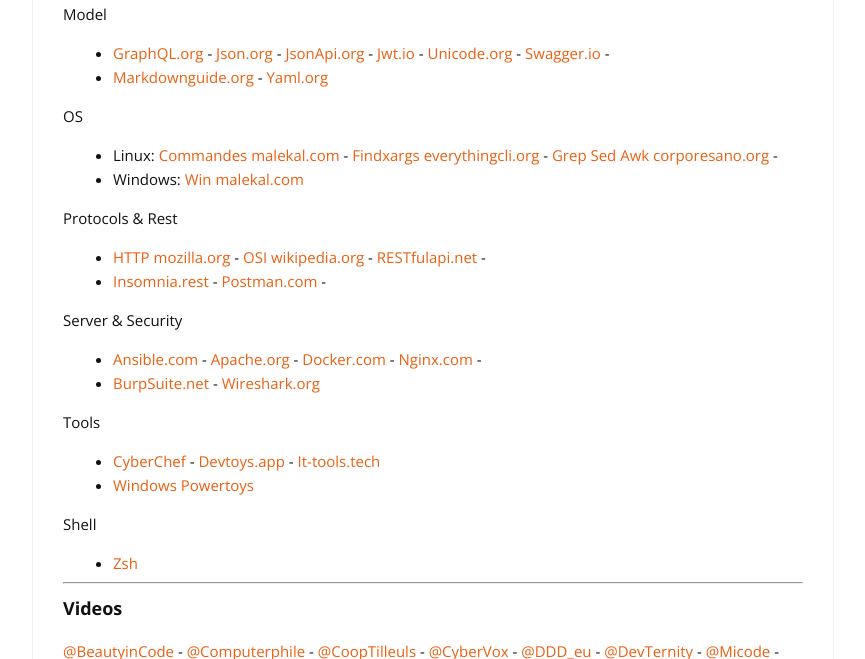
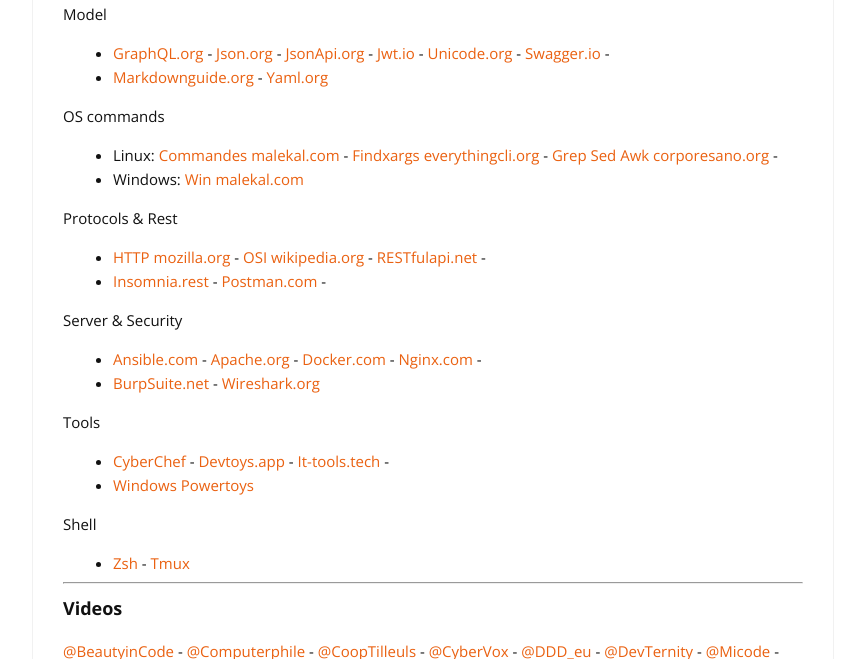
Before and after one commit to cylmat/cylmat.github.io, a Jekyll site: the page built from _pages/USEFUL.md, in a window 1280 px wide and 900 px high, scrolled down 2885 px. Shown: the part 154-813 px from the top of the window, without its empty margins (207-1072 px from the left). Built offline with Jekyll 4.4.1, drawn with Linux system fonts in a browser that asks for light colours; nearby versions of some CDN libraries.

Commit message:
Update USEFUL.md

```diff
--- a/_pages/USEFUL.md
+++ b/_pages/USEFUL.md
@@ -133,7 +133,7 @@
 * [GraphQL.org](https://graphql.org) - [Json.org](https://www.json.org) - [JsonApi.org](https://jsonapi.org) - [Jwt.io](https://jwt.io) - [Unicode.org](https://home.unicode.org) - [Swagger.io](https://swagger.io) -
 * [Markdownguide.org](https://www.markdownguide.org) - [Yaml.org](https://yaml.org)
 
-OS
+OS commands
 + Linux: [Commandes malekal.com](https://www.malekal.com/liste-des-commandes-linux) - [Findxargs everythingcli.org](https://www.everythingcli.org/find-exec-vs-find-xargs) - [Grep Sed Awk corporesano.org](http://www.corporesano.org/doc-site/grepawksed.html) -
 + Windows: [Win malekal.com](https://www.malekal.com/liste-commandes-invite-de-commandes-windows)
 
@@ -146,11 +146,11 @@
 * [BurpSuite.net](https://portswigger.net/burp) - [Wireshark.org](https://www.wireshark.org)
 
 Tools
-* [CyberChef](https://gchq.github.io/CyberChef) - [Devtoys.app](https://devtoys.app) - [It-tools.tech](https://it-tools.tech)
+* [CyberChef](https://gchq.github.io/CyberChef) - [Devtoys.app](https://devtoys.app) - [It-tools.tech](https://it-tools.tech) -
 * [Windows Powertoys](https://learn.microsoft.com/en-us/windows/powertoys)
 
 Shell
-* [Zsh](https://zsh.sourceforge.io/Doc)
+* [Zsh](https://zsh.sourceforge.io/Doc) - [Tmux](https://doc.ubuntu-fr.org/tmux)
 
 ---
 ### Videos
```
